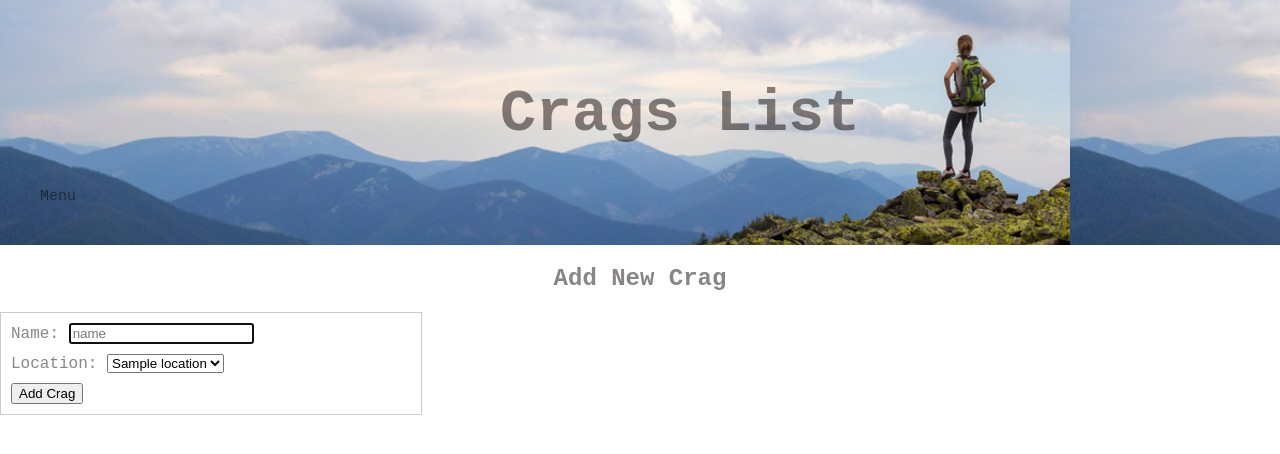
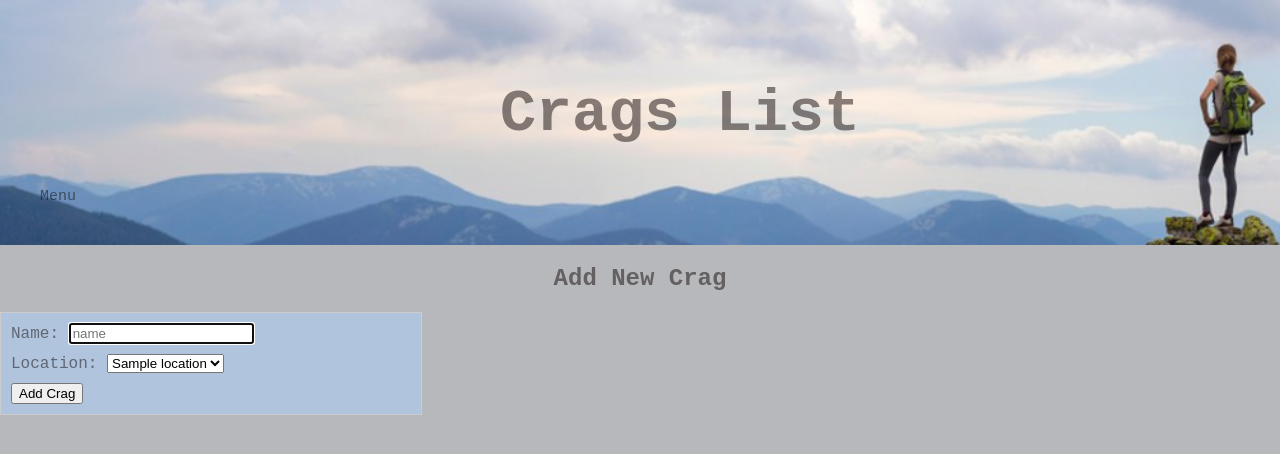
Before and after one commit to tmcgregor1989/python_project_crags_list, a Flask app: page /crags/new in a window 1280 px wide; the page is wider, and only the part inside the window is pictured. Shown: the top 454 px of that part. Run offline with Flask 2, Linux system fonts and the light colour scheme; a database or web service that is not in the repository returns one stand-in record (values such as "Sample title"); some libraries are stand-ins or nearby versions.

Commit message:
header image added

```diff
--- a/static/css/style.css
+++ b/static/css/style.css
@@ -3,11 +3,14 @@ body {
     font-family: 'Courier New', Courier, monospace;
     margin: 0%;
     padding: 0%;
+    background-color: rgb(182, 184, 187);
 }
 
 header {
-    background-color: lightseagreen;
-    background-image:url("static/images/project-header.jpeg");
+
+    background:url('/static/images/project-header.jpeg');
+    background-repeat: no-repeat;
+    background-size: cover;
     text-align: center;
     padding: 40px;
     font-size: 30px;
@@ -79,6 +82,7 @@ nav {
     margin-left: 50px;
     margin-top: 20px;
 
+
 }
 
 .route {
@@ -92,6 +96,7 @@ nav {
     margin-right: 10px;
     flex-direction: row;
     flex-wrap: wrap;
+    background-color: lightsteelblue;
   }
 
   .location {
@@ -105,6 +110,8 @@ nav {
     margin-right: 10px;
     flex-direction: row;
     flex-wrap: wrap;
+    background-color: lightsteelblue;
+
 
   }
 
@@ -121,6 +128,8 @@ nav {
     margin-right: 10px;
     flex-direction: row;
     flex-wrap: wrap;
+    background-color: lightsteelblue;
+
 
   }
 
@@ -137,6 +146,8 @@ nav {
     flex-direction: row;
     flex-wrap: wrap;
     justify-content: space-between;
+    background-color: lightsteelblue;
+
 
 }
 
```
